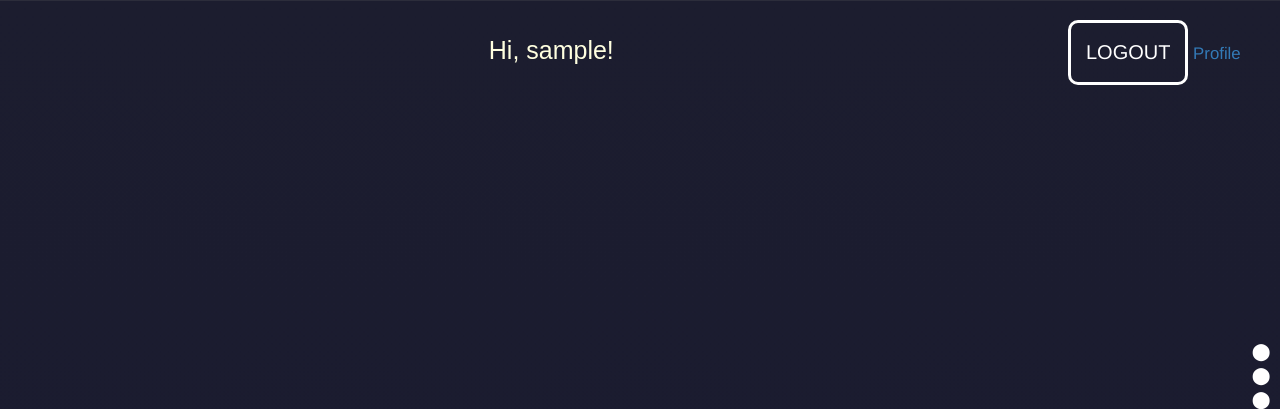
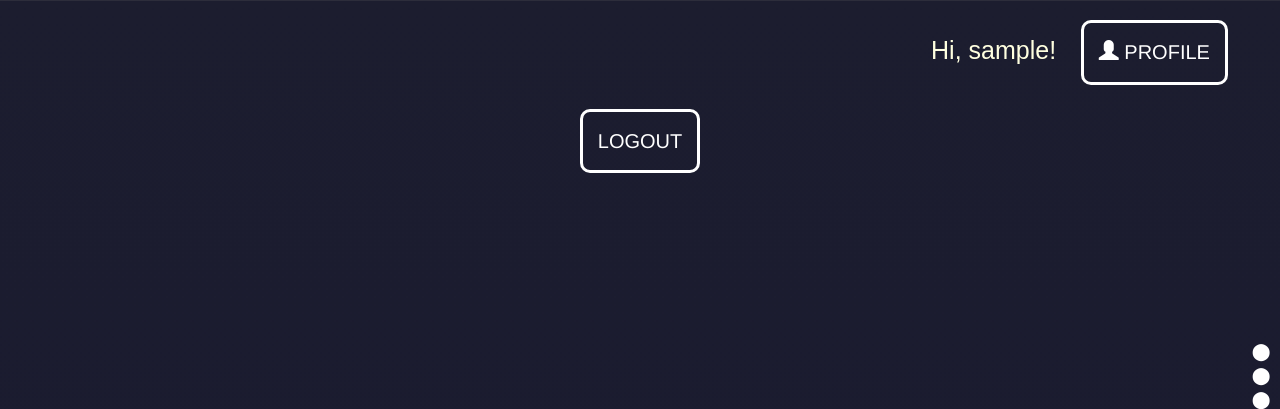
Before and after one commit to 22716248/Agile-Web-Dev-Proj-1, a Flask app: page / in a window 1280 px wide. Shown: the top 409 px of the page. Run offline with Flask 2, Linux system fonts and the light colour scheme; the visitor is signed in with stand-in values (Sample User, id 1); data comes from the database, SQL or seed files in the repository; some libraries are stand-ins or nearby versions.

Commit message:
Fixed Register button, Styled new profile button

```diff
--- a/app/static/style.css
+++ b/app/static/style.css
@@ -116,8 +116,10 @@ p {
 
 .mini-profile {
   display: inline-block;
+  text-align: right;
   margin-top: 4px;
   font-size: 25px;
+  padding-right: 20px;
   color: lightyellow;
 }
 
--- a/app/templates/index.html
+++ b/app/templates/index.html
@@ -27,8 +27,11 @@
         {% if current_user.is_anonymous %}
         <a href="/login"><button class="buttons" style="margin-top: 20px;">LOGIN</button></a>
         {% else %}
-        <span><p class="mini-profile">Hi, {{ current_user.username }}!</p> <a href="/logout"><button class="buttons" style="margin-top: 20px;">LOGOUT</button></a></span>
-        <a href="{{ url_for('user', username=current_user.username) }}">Profile</a>
+        <span><p class="mini-profile">Hi, {{ current_user.username }}!</p>
+            <span>
+                <a href="{{ url_for('user', username=current_user.username) }}"><button class="buttons" style="margin-top: 20px;"><span class="glyphicon glyphicon-user"></span>  PROFILE</button></a>
+                <a href="/logout"><button class="buttons" style="margin-top: 20px;">LOGOUT</button></a></span>
+            </span>
         {% endif %}
     </div>
     <div class="nav-bar">
--- a/app/templates/login.html
+++ b/app/templates/login.html
@@ -44,7 +44,6 @@
 
                 <p class="support-text" style="cursor: pointer;">{{ form.remember_me() }} {{ form.remember_me.label }}</p>
                 <br> <br> <p>{{ form.submit() }}</p> <br> <br>
-                <p class="support-text">New User? <a href="{{ url_for('register') }}"><button class="buttons">Click to Register! ></button></a></p>
                 {% with messages = get_flashed_messages() %}
                 {% if messages %}
                 <ul>
@@ -55,6 +54,7 @@
                 {% endif %}
                 {% endwith %}
             </form>
+            <p class="support-text">New User? <a href="{{ url_for('register') }}"><button class="buttons">Click to Register! ></button></a></p>
         </div>
     </body>
 </html>
```
